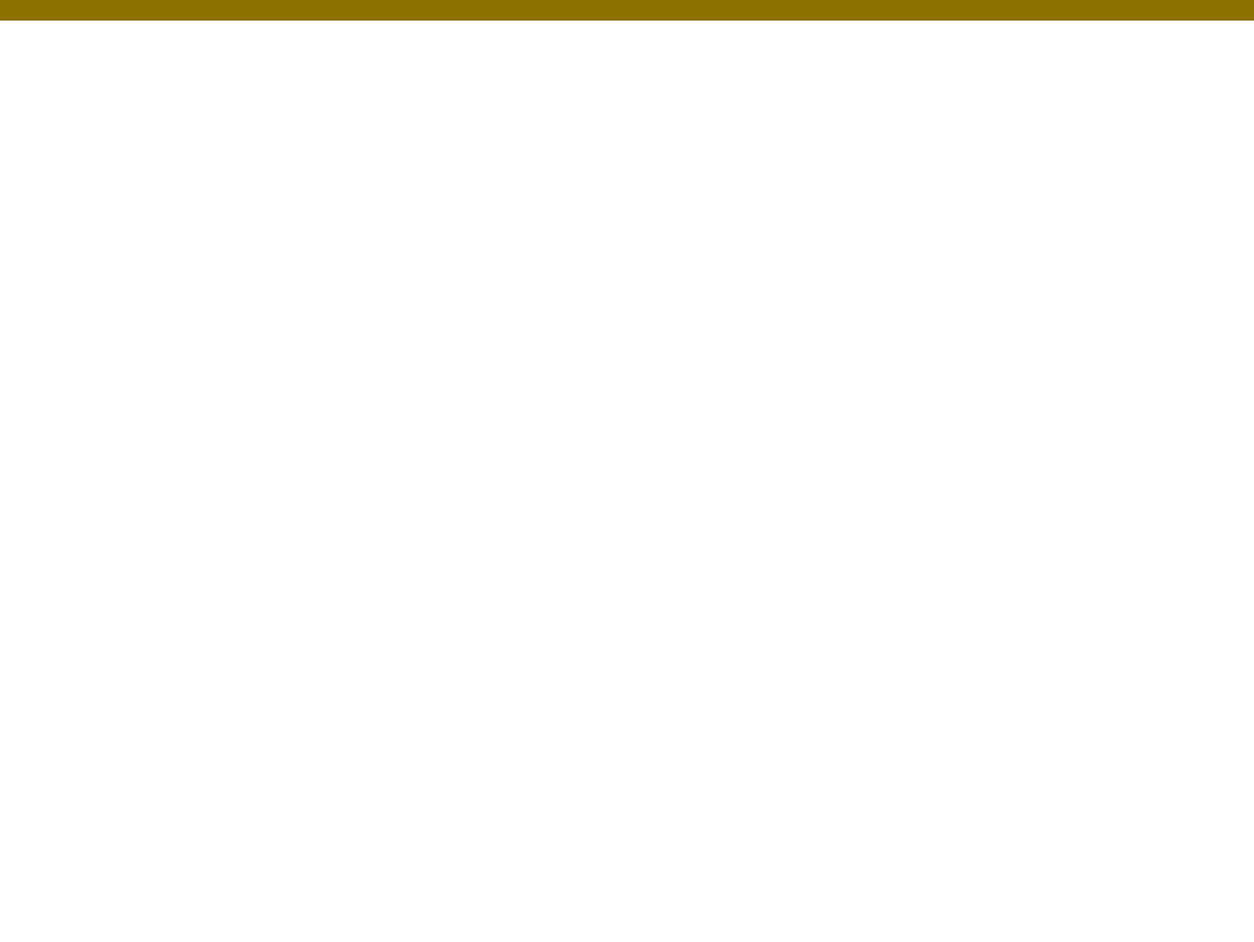
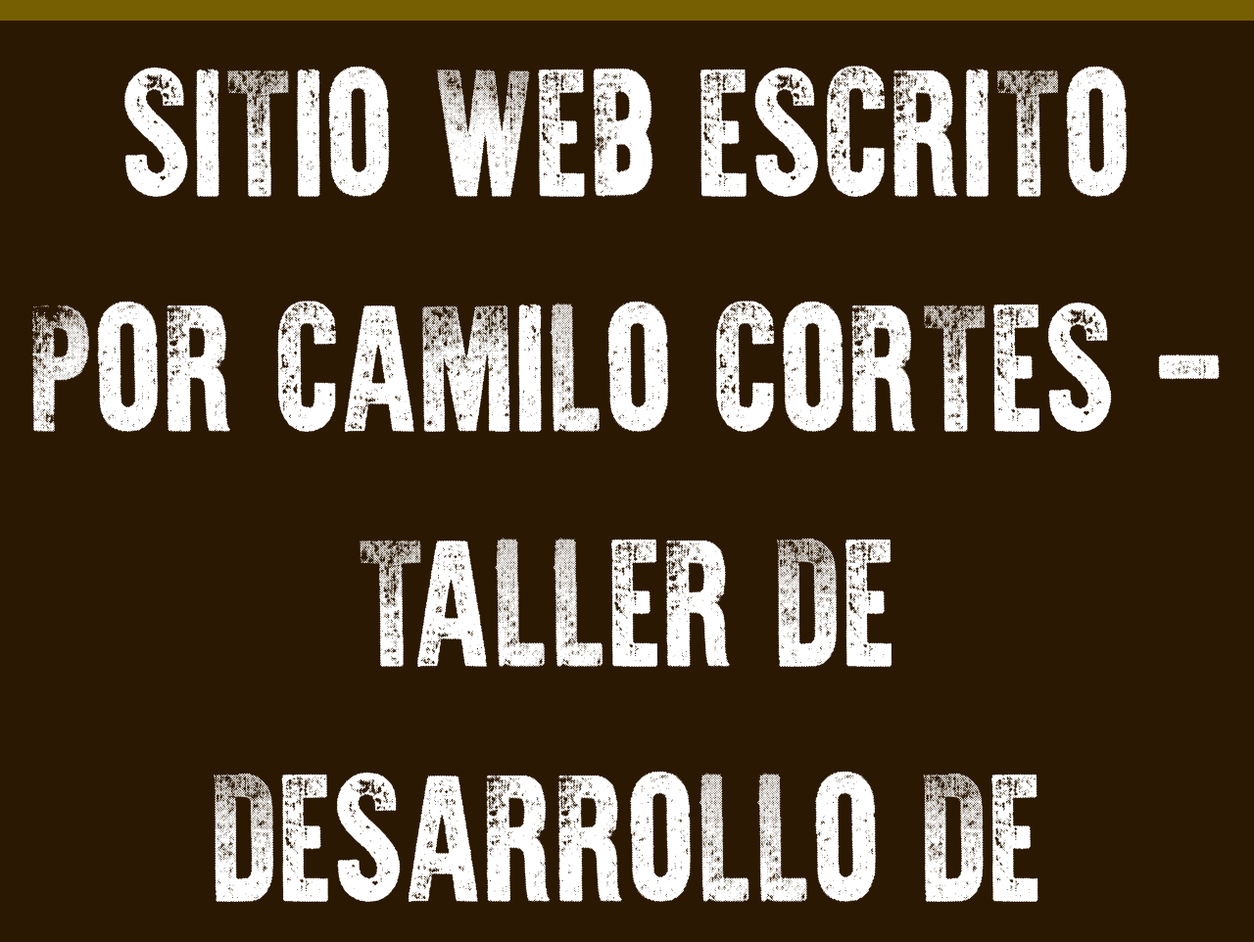
Before and after one commit to Wsux-Moonbow/TallerHTMLCSSBootstrap, a plain HTML site: page index.html in a window 1280 px wide. Shown: the part 1447-2409 px from the top of the page at 98% size. Before the commit the page ends 1468 px from the top, so only its background shows below. Drawn offline with nearby package versions, Linux system fonts and the light colour scheme.

Commit message:
ColorsOfTheWebPage

```diff
--- a/index.html
+++ b/index.html
@@ -9,7 +9,8 @@
     </head>
 
     <body>
-        <!-- Header Start-->
+
+        <!-- Header Start -->
         <div class="container-fluid header">
             <div class="row align-items-center">
                 <div class="col-2">
@@ -20,6 +21,13 @@
                 </div>
             </div>
         </div>
-        <!-- Header End-->
+        <!-- Header End -->
+
+        <!-- Footer Star -->
+        <div class="footer">
+            <p class="fontWarisOver text-center footerSize">SITIO WEB ESCRITO POR CAMILO CORTES - TALLER DE DESARROLLO DE SOFTWARE</p>
+        </div>
+        <!-- Footer End -->
+
     </body>
 </html>
--- a/style.css
+++ b/style.css
@@ -1,12 +1,20 @@
+html {
+    background-color: #783a04;
+    margin: 0;
+    padding: 0;
+}
+
+/*Footers y Headers*/
+
 .header {
-    background-color: #8c7000;
+    background-color: #765f02;
     color: #fff;
     padding: 10px;
     text-align: center;
 }
 
 .footer {
-    background-color: #000;
+    background-color: #2b1802;
     color: #fff;
     padding: 10px;
     text-align: center;
@@ -14,6 +22,10 @@
 
 .headerSize {
     font-size: 15em;
+}
+
+.footerSize {
+    font-size: 10em;
 }
 
 /*FUENTES ESPECIALES:*/
```
